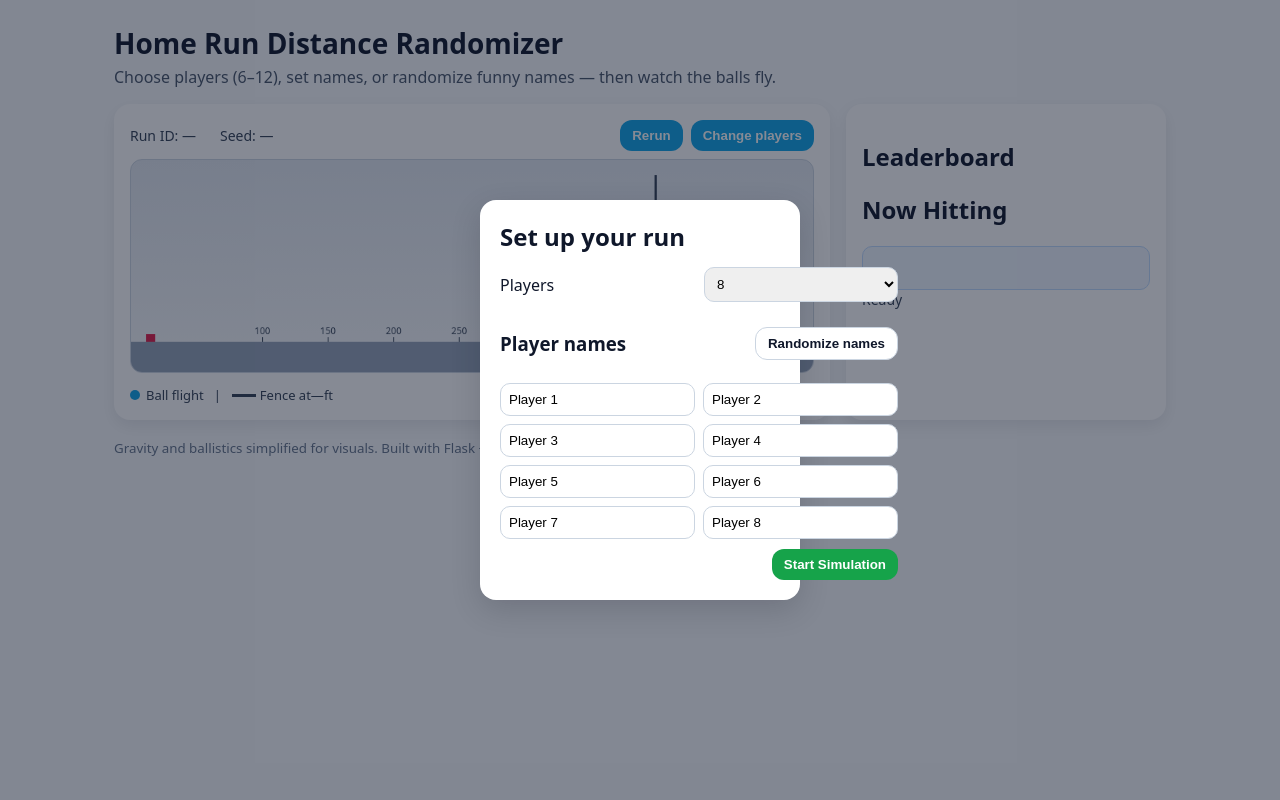
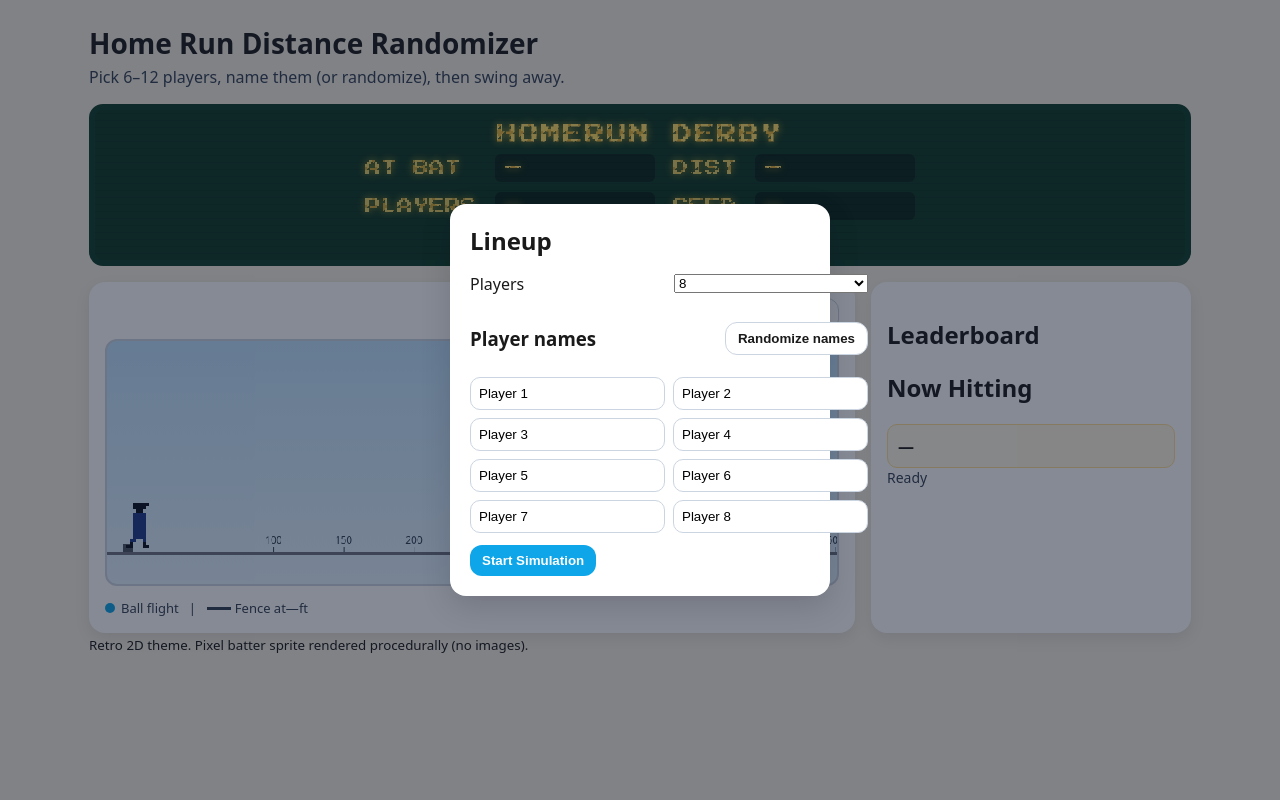
Before and after one commit to AlexZelger/web, a Flask app: page / in a window 1280 px wide. Run offline with Flask 3, Linux system fonts and the light colour scheme.

Commit message:
Added scoreboard and hitting animation

```diff
--- a/static/main.js
+++ b/static/main.js
@@ -1,13 +1,10 @@
-// ---- Elements
+// ------- Element refs
 const overlay = document.getElementById("menuOverlay");
 const playerCountSel = document.getElementById("playerCount");
 const startBtn = document.getElementById("startBtn");
 const randomizeNamesBtn = document.getElementById("randomizeNamesBtn");
 const namesContainer = document.getElementById("namesContainer");
 
-const runIdEl = document.getElementById("runId");
-const seedEl = document.getElementById("seed");
-const fenceFtEl = document.getElementById("fenceFt");
 const boardEl = document.getElementById("leaderboard");
 const currentEl = document.getElementById("currentPlayer");
 const statusEl = document.getElementById("status");
@@ -15,18 +12,36 @@ const statusEl = document.getElementById("status");
 const field = document.getElementById("field");
 const ctx = field.getContext("2d");
 
-const rerunBtn = document.getElementById("rerunBtn");
+// Scoreboard refs
+const sbAtBat   = document.getElementById("sbAtBat");
+const sbDist    = document.getElementById("sbDist");
+const sbPlayers = document.getElementById("sbPlayers");
+const sbSeed    = document.getElementById("sbSeed");
+const sbRun     = document.getElementById("sbRun");
+const fenceFtEl = document.getElementById("fenceFt");
+
+const rerunBtn  = document.getElementById("rerunBtn");
 const changeBtn = document.getElementById("changeBtn");
 
-// ---- Physics/visual constants
-const G_FTPS2 = 32.174;              // gravity ft/s^2
-const PX_PER_FT = field.width / 520; // 520 ft -> canvas width
-const GROUND_Y = field.height - 40;  // ground baseline y in px
+// ------- Physics / world units
+const G_FTPS2  = 32.174;                 // gravity (ft/s^2)
+const PX_PER_FT = field.width / 520;     // 520 ft maps to canvas width
+const GROUND_Y  = field.height - 40;     // baseline y (px)
 
+// One shared horizontal origin so ticks, fence, plate, and ball all align
+const SCENE_X0 = 32;                     // left margin (px)
+
+// Keep pixel art crisp
+ctx.imageSmoothingEnabled = false;
+
+// ------- State
+let currentFence = 400;
 let lastCount = 8;
 let lastNames = [];
 
-// ---- Funny name generator
+const delay = (ms) => new Promise(r => setTimeout(r, ms));
+
+// ------- Funny name generator
 const firstParts = ["Rusty","Moose","Benny","Scooter","Duke","Lefty","Chip","Mickey","Sluggo","Ace","Boomer","Cactus","Turbo","Gonzo","Rizzo","Tex","Nacho","Goose","Beans","Ranger","Cookie","Pepper","Stubs","Wally","Chili","Spanky","Buster"];
 const lastParts  = ["Thunder","McDinger","TwoBags","Laser","Barnstorm","Longball","Cannon","Krakatoa","Moonshot","Quickstep","Fireball","Nailbiter","PineTar","Screwball","Heatwave","PopFly","Fastball","Knuckle","Curve","Slider","Forkball","Rattler","Homer","TapeMeasure","Whiplash","Yardstick","Ringer"];
 function rand(arr){ return arr[Math.floor(Math.random()*arr.length)]; }
@@ -39,7 +54,7 @@ function generateFunnyNames(n) {
   return out;
 }
 
-// ---- UI helpers
+// ------- Lineup UI
 function rebuildNameInputs(count) {
   namesContainer.innerHTML = "";
   for (let i = 1; i <= count; i++) {
@@ -52,7 +67,6 @@ function rebuildNameInputs(count) {
     namesContainer.appendChild(input);
   }
 }
-
 function getEnteredNames() {
   return Array.from(document.querySelectorAll(".nameInput")).map((inp, i) => {
     const v = inp.value.trim();
@@ -60,92 +74,7 @@ function getEnteredNames() {
   });
 }
 
-// ---- Field drawing
-function drawField(fenceFt) {
-  ctx.clearRect(0, 0, field.width, field.height);
-
-  // Ground
-  ctx.fillStyle = "#94a3b8";
-  ctx.fillRect(0, GROUND_Y, field.width, field.height - GROUND_Y);
-
-  // Fence
-  const fenceX = fenceFt * PX_PER_FT;
-  ctx.strokeStyle = "#334155";
-  ctx.lineWidth = 3;
-  ctx.beginPath();
-  ctx.moveTo(fenceX, 20);
-  ctx.lineTo(fenceX, GROUND_Y);
-  ctx.stroke();
-
-  // Plate
-  ctx.fillStyle = "#e11d48";
-  ctx.fillRect(20, GROUND_Y - 10, 12, 10);
-
-  // Distance ticks
-  ctx.fillStyle = "#334155";
-  ctx.font = "12px system-ui, -apple-system, Segoe UI, Roboto, Arial";
-  for (let ft = 100; ft <= 500; ft += 50) {
-    const x = ft * PX_PER_FT;
-    ctx.fillRect(x, GROUND_Y - 6, 1, 6);
-    ctx.fillText(String(ft), x - 10, GROUND_Y - 10);
-  }
-}
-
-function drawBall(x, y) {
-  ctx.fillStyle = "#0ea5e9";
-  ctx.beginPath();
-  ctx.arc(x, y, 5, 0, Math.PI * 2);
-  ctx.fill();
-}
-
-function drawBat(swingPhase = 0) {
-  const baseX = 34, baseY = GROUND_Y - 18;
-  ctx.save();
-  ctx.translate(baseX, baseY);
-  ctx.rotate((-25 + swingPhase * 15) * Math.PI / 180);
-  ctx.fillStyle = "#f59e0b";
-  ctx.fillRect(0, -3, 28, 6);
-  ctx.restore();
-}
-
-// ---- Animation (time-based stop; works reliably)
-function animateHit({ distanceFt, angleDeg }, fenceFt) {
-  const theta = angleDeg * Math.PI / 180;
-  const sin2theta = Math.sin(2 * theta);
-  const v = Math.sqrt((distanceFt * G_FTPS2) / Math.max(0.01, sin2theta));
-  const vx = v * Math.cos(theta);
-  const vy = v * Math.sin(theta);
-
-  const T = (2 * vy) / G_FTPS2;   // ideal time of flight
-  const durationMs = 2800;
-  const speedup = T > 0 ? (T / (durationMs / 1000)) : 1;
-
-  const start = performance.now();
-  return new Promise(resolve => {
-    function frame(now) {
-      const t = Math.min((now - start) / 1000 * speedup, T);
-      const x_ft = vx * t;
-      const y_ft = (vy * t) - 0.5 * G_FTPS2 * t * t;
-
-      const x = 32 + x_ft * PX_PER_FT;
-      const y = GROUND_Y - (y_ft * PX_PER_FT);
-
-      drawField(fenceFt);
-      drawBat(1);
-      drawBall(x, y);
-
-      if (t >= T) {
-        const landingX = 32 + (vx * T) * PX_PER_FT;
-        drawBall(landingX, GROUND_Y - 2);
-        resolve();
-        return;
-      }
-      requestAnimationFrame(frame);
-    }
-    requestAnimationFrame(frame);
-  });
-}
-
+// ------- Leaderboard
 function renderLeaderboard(items) {
   boardEl.innerHTML = "";
   items.forEach(p => {
@@ -161,44 +90,248 @@ function renderLeaderboard(items) {
   });
 }
 
-// ---- Simulation runner
+// ------- Field (minimal gray) with ticks, fence, plate, and a visible baseline
+function drawField(fenceFt) {
+  ctx.clearRect(0, 0, field.width, field.height);
+
+  // Fence (aligns with same origin as ticks and ball)
+  const fenceX = SCENE_X0 + fenceFt * PX_PER_FT;
+  ctx.strokeStyle = "#334155";
+  ctx.lineWidth = 3;
+  ctx.beginPath();
+  ctx.moveTo(fenceX, 20);
+  ctx.lineTo(fenceX, GROUND_Y);
+  ctx.stroke();
+
+  // Home plate marker
+  ctx.fillStyle = "#4b5563";
+  ctx.fillRect(SCENE_X0 - 12, GROUND_Y - 10, 12, 10);
+
+  // Distance ticks / labels
+  ctx.fillStyle = "#334155";
+  ctx.font = "12px system-ui, -apple-system, Segoe UI, Roboto, Arial";
+  for (let ft = 100; ft <= 500; ft += 50) {
+    const x = SCENE_X0 + ft * PX_PER_FT;
+    ctx.fillRect(x, GROUND_Y - 6, 1, 6);
+    ctx.fillText(String(ft), x - 10, GROUND_Y - 10);
+  }
+
+  // Visible baseline (acts as ground)
+  ctx.fillStyle = "#6b7280"; // medium gray line
+  ctx.fillRect(0, GROUND_Y, field.width, 4);
+}
+
+// ------- Pixel batter (procedural sprite)
+const SPRITE_SCALE = 4;
+const COLOR = {
+  ".": null,
+  "S": "#ffd7b1", // skin
+  "U": "#1e3a8a", // uniform blue
+  "K": "#0b1020", // outline
+  "B": "#8b5a2b"  // bat
+};
+// 16x16-ish grids; very simple 3-frame swing
+const FRAMES = [
+  [
+    "................",
+    "......KKKKK.....",
+    "......KKKK......",
+    ".......KK.......",
+    "......UUUU......",
+    "......UUUU......",
+    "......UUUU......",
+    "......UUUU......",
+    "......UUUU......",
+    "......UUUU......",
+    "......UUUU......",
+    "......UUUU......",
+    ".....UU..U......",
+    ".....K...K......",
+    "....KK...KK.....",
+    "................",
+  ],
+  [
+    "................",
+    "......KKKKK.....",
+    "......KKKK......",
+    ".......KK.....B.",
+    "......UUUU..BBB.",
+    "......UUUU.BBB..",
+    "......UUUU.BB...",
+    "......UUUU.B....",
+    "......UUUU......",
+    "......UUUU......",
+    "......UUUU......",
+    "......UUUU......",
+    ".....UU..U......",
+    ".....K...K......",
+    "....KK...KK.....",
+    "................",
+  ],
+  [
+    "................",
+    "......KKKKK.....",
+    "......KKKK......",
+    ".......KK....B..",
+    "......UUUU..BB..",
+    "......UUUU.BB...",
+    "......UUUUB.....",
+    "......UUUU......",
+    "......UUUU......",
+    "......UUUU......",
+    "......UUUU......",
+    "......UUUU......",
+    ".....UU..U......",
+    ".....K...K......",
+    "....KK...KK.....",
+    "................",
+  ],
+];
+
+let batterFrame = 0; // 0=stance, 1=mid, 2=follow-through
+
+// Batter X aligned near the origin; sprite width is 16*scale=64px
+const BATTER_X = SCENE_X0 - 24; // slightly left of the plate
+function BATTER_Y() { return GROUND_Y; } // feet on baseline
+
+function drawPixelSprite(frame, x, y, scale) {
+  const grid = FRAMES[frame];
+  for (let r = 0; r < grid.length; r++) {
+    const row = grid[r];
+    for (let c = 0; c < row.length; c++) {
+      const ch = row[c];
+      const fill = COLOR[ch];
+      if (!fill) continue;
+      ctx.fillStyle = fill;
+      // y is baseline; subtract full sprite height so feet sit on baseline
+      ctx.fillRect(x + c*scale, (y - 16*scale) + r*scale, scale, scale);
+    }
+  }
+}
+function drawBatter() {
+  drawPixelSprite(batterFrame, BATTER_X, BATTER_Y(), SPRITE_SCALE);
+}
+
+// Small pre-hit swing; leaves batter on frame 2
+async function animateSwing() {
+  batterFrame = 0; drawField(currentFence); drawBatter(); await delay(100);
+  batterFrame = 1; drawField(currentFence); drawBatter(); await delay(100);
+  batterFrame = 2; drawField(currentFence); drawBatter(); await delay(100);
+}
+
+// ------- Ball
+function drawBall(x, y) {
+  ctx.beginPath();
+  ctx.arc(x, y, 4, 0, Math.PI * 2);
+  ctx.fillStyle = "#0ea5e9";
+  ctx.fill();
+}
+
+// ------- Flight animation (y0 = 0; lands exactly at distanceFt)
+function animateHit({ distanceFt, angleDeg }) {
+  const theta = angleDeg * Math.PI / 180;
+  const sin2theta = Math.sin(2 * theta);
+
+  // Choose speed so ideal range equals distanceFt (no drag, y0=0)
+  const v  = Math.sqrt((distanceFt * G_FTPS2) / Math.max(0.01, sin2theta));
+  const vx = v * Math.cos(theta);
+  const vy = v * Math.sin(theta);
+
+  // Time of flight for y0 = 0
+  const T = (2 * vy) / G_FTPS2;
+
+  // Normalize visual duration (~2.8s)
+  const durationMs = 2800;
+  const speedup = T > 0 ? (T / (durationMs / 1000)) : 1;
+
+  const start = performance.now();
+  return new Promise(resolve => {
+    function frame(now) {
+      const t = Math.min((now - start) / 1000 * speedup, T);
+
+      // Projectile (feet)
+      const x_ft = vx * t;
+      const y_ft = (vy * t) - 0.5 * G_FTPS2 * t * t;
+
+      // Map to pixels with SAME origin as ticks/fence
+      const x = SCENE_X0 + x_ft * PX_PER_FT;
+      const y = GROUND_Y - (y_ft * PX_PER_FT);
+
+      drawField(currentFence);
+      drawBatter();      // keep batter visible
+      drawBall(x, y);
+
+      if (t >= T) {
+        // Land exactly at the reported distance along baseline
+        const landingX = SCENE_X0 + distanceFt * PX_PER_FT;
+        drawBatter();
+        drawBall(landingX, GROUND_Y - 2);
+        resolve();
+        return;
+      }
+      requestAnimationFrame(frame);
+    }
+    requestAnimationFrame(frame);
+  });
+}
+
+// ------- Simulation (GET version to match backend Option B)
 async function runSimulation(numPlayers, names) {
   statusEl.textContent = "Fetching simulation...";
   currentEl.textContent = "—";
   boardEl.innerHTML = "";
-  drawField(400);
+  drawField(currentFence);
+  drawBatter();
 
+  // Build ?num_players=..&name=..&name=..
   const params = new URLSearchParams();
   params.set("num_players", String(numPlayers));
   (names || []).forEach(n => params.append("name", n));
+
   const res = await fetch(`/api/simulate?${params.toString()}`);
   const data = await res.json();
 
-  runIdEl.textContent = data.run_id;
-  seedEl.textContent = data.seed;
+  // Scoreboard/meta
+  sbRun.textContent     = data.run_id;
+  sbSeed.textContent    = data.seed;
+  sbPlayers.textContent = data.players.length;
   fenceFtEl.textContent = data.fence_ft;
+  currentFence          = data.fence_ft;
 
+  // Pre-populate board so it's not empty during play
   renderLeaderboard(data.players.map((p, i) => ({ ...p, place: i + 1 })));
 
+  // Each hitter
   for (let i = 0; i < data.players.length; i++) {
     const p = data.players[i];
+
     currentEl.textContent = `${p.name} — ${p.distance_ft.toFixed(2)} ft @ ${p.angle_deg}°`;
-    statusEl.textContent = "Swing!";
-    drawField(data.fence_ft);
-    drawBat(0);
-    await new Promise(r => setTimeout(r, 350));
-    await animateHit({ distanceFt: p.distance_ft, angleDeg: p.angle_deg }, data.fence_ft);
-    statusEl.textContent = "Landed";
-    await new Promise(r => setTimeout(r, 350));
+    statusEl.textContent  = "Swing!";
+    sbAtBat.textContent   = p.name;
+    sbDist.textContent    = "—";
+
+    // Pre-swing stance, then swing animation (batter persists in frame 2)
+    batterFrame = 0;
+    drawField(currentFence);
+    drawBatter();
+    await animateSwing();
+
+    // Flight and landing
+    await animateHit({ distanceFt: p.distance_ft, angleDeg: p.angle_deg });
+
+    sbDist.textContent = `${p.distance_ft.toFixed(0)} FT`;
+    await delay(350);
   }
 
+  // Final placements
   renderLeaderboard(data.placements);
   const winner = data.placements[0];
   currentEl.textContent = `Winner: ${winner.name} — ${winner.distance_ft.toFixed(2)} ft`;
-  statusEl.textContent = "Complete";
+  statusEl.textContent  = "Complete";
+  sbAtBat.textContent   = `WIN: ${winner.name}`;
 }
 
-// ---- Menu wiring
+// ------- Menu wiring
 function syncInputsToCount() {
   const count = parseInt(playerCountSel.value, 10);
   rebuildNameInputs(count);
@@ -208,9 +341,7 @@ playerCountSel.addEventListener("change", syncInputsToCount);
 randomizeNamesBtn.addEventListener("click", () => {
   const count = parseInt(playerCountSel.value, 10);
   const funny = generateFunnyNames(count);
-  document.querySelectorAll(".nameInput").forEach((inp, i) => {
-    inp.value = funny[i];
-  });
+  document.querySelectorAll(".nameInput").forEach((inp, i) => { inp.value = funny[i]; });
 });
 
 startBtn.addEventListener("click", () => {
@@ -221,13 +352,12 @@ startBtn.addEventListener("click", () => {
 });
 
 rerunBtn.addEventListener("click", () => runSimulation(lastCount, lastNames));
-changeBtn.addEventListener("click", () => {
-  overlay.classList.remove("hidden");
+changeBtn.addEventListener("click", () => { overlay.classList.remove("hidden"); });
+
+// ------- Initial draw/setup
+window.addEventListener("load", () => {
+  drawField(currentFence);
+  batterFrame = 0;
+  drawBatter();
+  rebuildNameInputs(parseInt(playerCountSel.value, 10)); // default inputs for selected count
 });
-
-// ---- Initial draw/setup
-window.addEventListener("load", () => {
-  drawField(400);
-  // Build default inputs for the initial selected count (8)
-  rebuildNameInputs(parseInt(playerCountSel.value, 10));
-});
--- a/static/styles.css
+++ b/static/styles.css
@@ -1,65 +1,123 @@
+/* ===== Base / Retro Theme ===== */
 * { box-sizing: border-box; }
-body { margin: 0; font-family: system-ui, -apple-system, Segoe UI, Roboto, Helvetica, Arial, sans-serif;
-  color: #0f172a; background: #f8fafc; }
+:root{
+  --paper: #f4efe2;
+  --ink: #1a1a1a;
+  --grass: #4aa34a;
+  --dirt: #c19a6b;
+  --fence: #2a4b34;
+  --panel: #0f3a26;
+  --panel-border: #103f2a;
+  --panel-text: #e7ffe1;
+  --accent: #ffd166;
+  --blue: #0ea5e9;
+  --slate-300: #cbd5e1;
+  --slate-700: #334155;
+}
 
-.app { max-width: 1100px; margin: 0 auto; padding: 24px; }
-header h1 { margin: 0 0 4px; font-size: 28px; }
-header .sub { margin: 0 0 16px; color: #475569; }
+html, body { height: 100%; }
+body {
+  margin: 0; background: var(--paper); color: var(--ink);
+  font-family: system-ui, -apple-system, Segoe UI, Roboto, Helvetica, Arial, sans-serif;
+}
 
+.app { max-width: 1150px; margin: 0 auto; padding: 24px; }
+.retro-header h1 { margin: 0 0 4px; font-size: 28px; }
+.retro-header .sub { margin: 0 0 16px; color: var(--slate-700); }
+
+/* Layout */
 main { display: grid; grid-template-columns: 1fr 320px; gap: 16px; }
 .canvas-card, .sidebar {
-  background: white; border-radius: 16px; box-shadow: 0 6px 16px rgba(2,6,23,0.08); padding: 16px;
+  background: #fff; border-radius: 16px; box-shadow: 0 6px 16px rgba(2,6,23,0.08); padding: 16px;
+}
+.canvas-header { display: flex; justify-content: flex-end; margin-bottom: 8px; }
+
+/* Buttons */
+.btn-primary { border: none; background: var(--blue); color: white; padding: 8px 12px; border-radius: 12px; cursor: pointer; font-weight: 700; }
+.btn-primary:hover { filter: brightness(0.95); }
+.btn-secondary { border: 1px solid var(--slate-300); background: white; color: var(--ink); padding: 8px 12px; border-radius: 12px; cursor: pointer; font-weight: 600; }
+.btn-secondary:hover { background: #f8fafc; }
+
+/* Canvas */
+canvas {
+  width: 100%; height: auto; border-radius: 12px; border: 2px solid var(--slate-300);
+  background: linear-gradient(#bfe3ff, #e3f2ff); /* sky gradient */
+  image-rendering: pixelated;
 }
 
-.canvas-header { display: flex; justify-content: space-between; align-items: center; margin-bottom: 8px; }
-.meta { display: flex; gap: 24px; color: #334155; font-size: 14px; }
-.actions { display: flex; gap: 8px; }
-.actions button { border: none; background: #0ea5e9; color: white; padding: 8px 12px; border-radius: 12px; cursor: pointer; font-weight: 600; }
-.actions button:hover { filter: brightness(0.95); }
+/* Legend */
+.legend { margin-top: 8px; font-size: 13px; color: var(--slate-700); display: flex; align-items: center; }
+.legend .dot { width:10px; height:10px; border-radius:50%; background: var(--blue); margin-right:6px; display:inline-block; }
+.legend .fence { width:24px; height:3px; background: var(--slate-700); margin:0 4px; display:inline-block; }
 
-canvas {
-  width: 100%; height: auto; border-radius: 12px; background: linear-gradient(#e2e8f0, #f8fafc);
-  border: 1px solid #cbd5e1;
-}
-
-.legend { margin-top: 8px; font-size: 13px; color: #334155; display: flex; align-items: center; }
-.legend .dot { width:10px; height:10px; border-radius:50%; background:#0ea5e9; margin-right:6px; display:inline-block; }
-.legend .fence { width:24px; height:3px; background:#334155; margin:0 4px; display:inline-block; }
-
+/* Sidebar */
 .board { margin: 0; padding-left: 22px; }
 .board li { margin: 6px 0; padding: 6px 8px; border-radius: 8px; background: #f1f5f9;
   display: flex; justify-content: space-between; font-variant-numeric: tabular-nums; }
 .board .dist { color: #0f766e; font-weight: 700; }
+.current { background: #fff8e6; border: 1px solid #ffe099; border-radius: 10px; padding: 10px; font-weight: 600; }
+.status { color: var(--slate-700); font-size: 14px; }
 
-.current { background: #eff6ff; border: 1px solid #bfdbfe; border-radius: 10px; padding: 10px; font-weight: 600; }
-.status { color: #334155; font-size: 14px; }
+/* Retro Scoreboard */
+.scoreboard {
+  font-family: "Press Start 2P", monospace;
+  color: var(--panel-text);
+  background: repeating-linear-gradient(0deg, var(--panel), var(--panel) 6px, #0d3422 6px, #0d3422 7px);
+  border: 6px solid var(--panel-border);
+  border-radius: 14px;
+  padding: 14px 16px;
+  margin-bottom: 16px;
+  text-shadow: 0 0 6px rgba(0,0,0,0.4);
+}
+/* Bulb-style yellow lettering for old scoreboards */
+.bulb {
+  color: transparent;
+  background:
+    radial-gradient(circle at 3px 3px, #ffe37a 46%, transparent 47%) 0 0 / 10px 10px,
+    radial-gradient(circle at 3px 3px, #d9a83b 46%, transparent 47%) 5px 5px / 10px 10px;
+  -webkit-background-clip: text;
+  background-clip: text;
+  text-shadow: 0 0 6px rgba(255, 216, 64, 0.45), 0 0 12px rgba(255, 216, 64, 0.25);
+}
 
-footer { margin-top: 16px; color: #64748b; }
+/* Slightly darker “panel” behind values so bulbs pop */
+.sb-val {
+  min-width: 160px;
+  text-align: left;
+  background: rgba(0,0,0,0.35);
+  padding: 6px 10px;
+  border-radius: 6px;
+  display: inline-block;
+}
 
-/* Overlay menu */
-.overlay { position: fixed; inset: 0; background: rgba(15,23,42,0.5);
-  display: flex; align-items: center; justify-content: center; }
+/* Title looks a bit bigger in bulbs */
+.sb-title {
+  text-align: center;
+    letter-spacing: 2px;
+    font-size: 20px;
+    margin-bottom: 10px;
+}
+.sb-grid {
+  display: grid;
+  grid-template-columns: repeat(4, max-content);
+  grid-auto-rows: 28px;
+  gap: 10px 18px;
+  align-items: center;
+  justify-content: center;
+}
+.sb-cell { opacity: 0.9; }
+.sb-footer { margin-top: 10px; text-align: center; opacity: 0.9; }
+
+/* Overlay (Lineup) */
+.overlay { position: fixed; inset: 0; background: rgba(15,23,42,0.5); display: flex; align-items: center; justify-content: center; }
 .overlay.hidden { display: none; }
-.overlay-card { background: #fff; border-radius: 16px; padding: 20px; width: 320px;
-  box-shadow: 0 10px 30px rgba(2,6,23,0.15); display: grid; gap: 10px; }
+.overlay-card { background: #fff; border-radius: 16px; padding: 20px; width: 380px; box-shadow: 0 10px 30px rgba(2,6,23,0.15); display: grid; gap: 12px; }
 .overlay-card h2 { margin: 0 0 4px; }
-.overlay-card select { padding: 8px; border-radius: 10px; border: 1px solid #cbd5e1; }
-.overlay-actions { display: flex; justify-content: flex-end; }
-#startBtn { border: none; background: #16a34a; color: white; padding: 8px 12px; border-radius: 12px; cursor: pointer; font-weight: 700; }
-#startBtn:hover { filter: brightness(0.95); }
-
-/* Buttons */
-.btn-primary { border: none; background: #0ea5e9; color: white; padding: 8px 12px; border-radius: 12px; cursor: pointer; font-weight: 700; }
-.btn-primary:hover { filter: brightness(0.95); }
-.btn-secondary { border: 1px solid #cbd5e1; background: white; color: #0f172a; padding: 8px 12px; border-radius: 12px; cursor: pointer; font-weight: 600; }
-.btn-secondary:hover { background: #f8fafc; }
-
-/* Overlay layout */
 .grid-row { display: grid; grid-template-columns: 1fr 1fr; gap: 10px; align-items: center; }
 .names { display: grid; gap: 8px; }
 .names-head { display: flex; align-items: center; justify-content: space-between; }
 .names-grid { display: grid; grid-template-columns: 1fr 1fr; gap: 8px; }
-.nameInput { padding: 8px; border-radius: 10px; border: 1px solid #cbd5e1; }
+.nameInput { padding: 8px; border-radius: 10px; border: 1px solid var(--slate-300); }
 @media (max-width: 540px) {
   .names-grid { grid-template-columns: 1fr; }
 }
--- a/templates/index.html
+++ b/templates/index.html
@@ -4,19 +4,42 @@
   <meta charset="utf-8" />
   <meta name="viewport" content="width=device-width,initial-scale=1" />
   <title>HR Distance Randomizer</title>
+
+  <!-- Optional pixel font; safe fallback to monospace if blocked -->
+  <link href="https://fonts.googleapis.com/css2?family=Press+Start+2P&display=swap" rel="stylesheet">
+
   <link rel="stylesheet" href="{{ url_for('static', filename='styles.css') }}">
 </head>
 <body>
-  <div class="app">
-    <header>
+  <div class="app retro">
+    <header class="retro-header">
       <h1>Home Run Distance Randomizer</h1>
-      <p class="sub">Choose players (6–12), set names, or randomize funny names — then watch the balls fly.</p>
+      <p class="sub">Pick 6–12 players, name them (or randomize), then swing away.</p>
     </header>
 
-    <!-- Menu overlay -->
+    <!-- Retro Scoreboard -->
+<section class="scoreboard">
+  <div class="sb-title bulb">HOMERUN&nbsp;DERBY</div>
+  <div class="sb-grid">
+    <div class="sb-cell bulb">AT&nbsp;BAT</div>
+    <div class="sb-val"><span class="bulb" id="sbAtBat">—</span></div>
+
+    <div class="sb-cell bulb">DIST</div>
+    <div class="sb-val"><span class="bulb" id="sbDist">—</span></div>
+
+    <div class="sb-cell bulb">PLAYERS</div>
+    <div class="sb-val"><span class="bulb" id="sbPlayers">—</span></div>
+
+    <div class="sb-cell bulb">SEED</div>
+    <div class="sb-val"><span class="bulb" id="sbSeed">—</span></div>
+  </div>
+  <div class="sb-footer">RUN&nbsp;<span class="bulb" id="sbRun">—</span></div>
+</section>
+
+    <!-- Setup Menu -->
     <div id="menuOverlay" class="overlay">
       <div class="overlay-card" role="dialog" aria-labelledby="menuTitle" aria-modal="true">
-        <h2 id="menuTitle">Set up your run</h2>
+        <h2 id="menuTitle">Lineup</h2>
 
         <div class="grid-row">
           <label for="playerCount">Players</label>
@@ -48,17 +71,13 @@
     <main>
       <section class="canvas-card">
         <div class="canvas-header">
-          <div class="meta">
-            <div>Run ID: <span id="runId">—</span></div>
-            <div>Seed: <span id="seed">—</span></div>
-          </div>
           <div class="actions">
             <button id="rerunBtn" class="btn-primary" title="Run again">Rerun</button>
             <button id="changeBtn" class="btn-secondary" title="Change players">Change players</button>
           </div>
         </div>
 
-        <canvas id="field" width="900" height="280" aria-label="Baseball field animation"></canvas>
+        <canvas id="field" width="900" height="300" aria-label="Baseball field animation"></canvas>
 
         <div class="legend">
           <span class="dot"></span> Ball flight &nbsp; | &nbsp;
@@ -77,7 +96,7 @@
     </main>
 
     <footer>
-      <small>Gravity and ballistics simplified for visuals. Built with Flask + Canvas.</small>
+      <small>Retro 2D theme. Pixel batter sprite rendered procedurally (no images).</small>
     </footer>
   </div>
 
```
